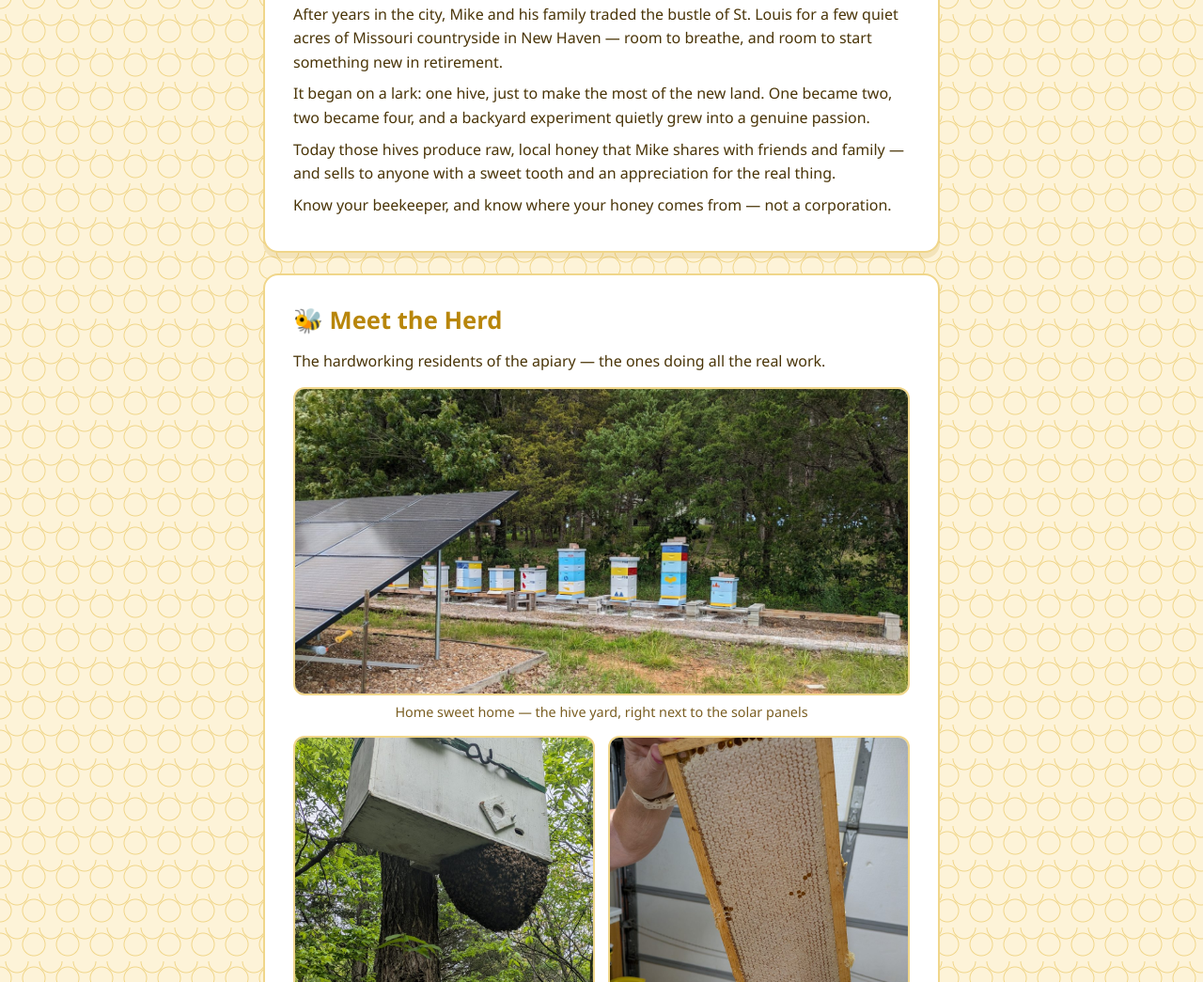
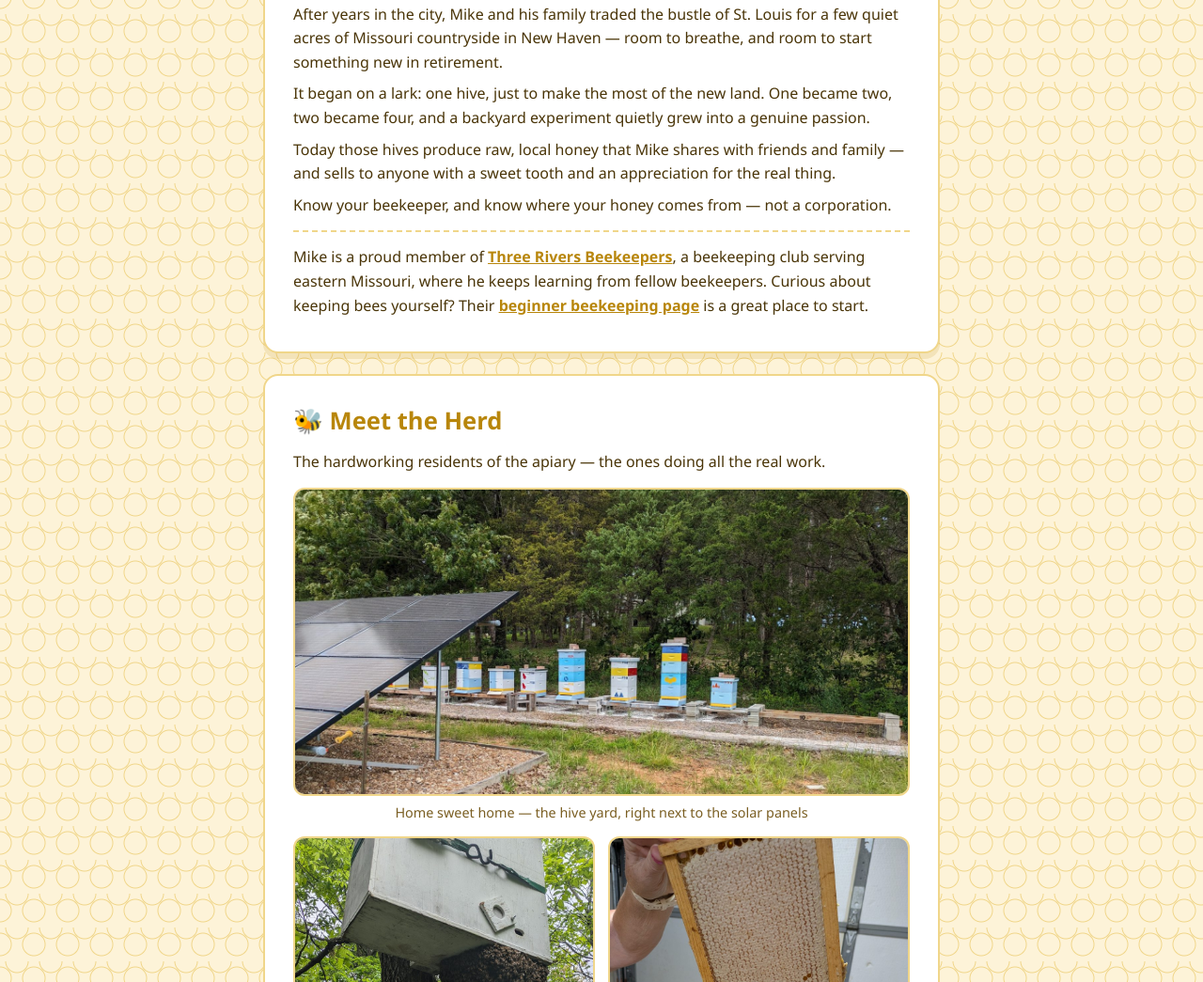
Before and after one commit to eric-d-ferguson/ferg-solar-bees, a plain HTML site: page index.html in a window 1280 px wide. Shown: the part 1029-2074 px from the top of the page at 94% size. Drawn offline with Linux system fonts and the light colour scheme.

Commit message:
Mention Three Rivers Beekeepers in the About card
Add a closing paragraph noting Mike's membership in Three Rivers
Beekeepers, linking to the club's homepage and its beginner beekeeping
page (both open in a new tab).

Co-Authored-By: Claude Opus 5.5 <noreply@anthropic.com>

```diff
--- a/index.html
+++ b/index.html
@@ -208,6 +208,12 @@
   }
   .card p { color: var(--ink); margin-bottom: 8px; }
   .soft { color: var(--ink-soft); font-size: 0.95rem; }
+  .club-note {
+    margin-top: 14px;
+    padding-top: 14px;
+    border-top: 2px dashed var(--comb-line);
+  }
+  .club-note a { color: var(--honey-deep); font-weight: 600; }
 
   .contact-row {
     display: flex;
@@ -332,6 +338,14 @@
         <figcaption>The hive row</figcaption>
       </figure>
       <div id="aboutBlurb"></div>
+      <p class="club-note">
+        Mike is a proud member of
+        <a href="https://threeriversbeekeepers.com/" target="_blank" rel="noopener">Three Rivers Beekeepers</a>,
+        a beekeeping club serving eastern Missouri, where he keeps learning from fellow beekeepers.
+        Curious about keeping bees yourself? Their
+        <a href="https://threeriversbeekeepers.com/beekeepers/beginner-beekeepers/" target="_blank" rel="noopener">beginner beekeeping page</a>
+        is a great place to start.
+      </p>
     </section>
 
     <section class="card">
```
